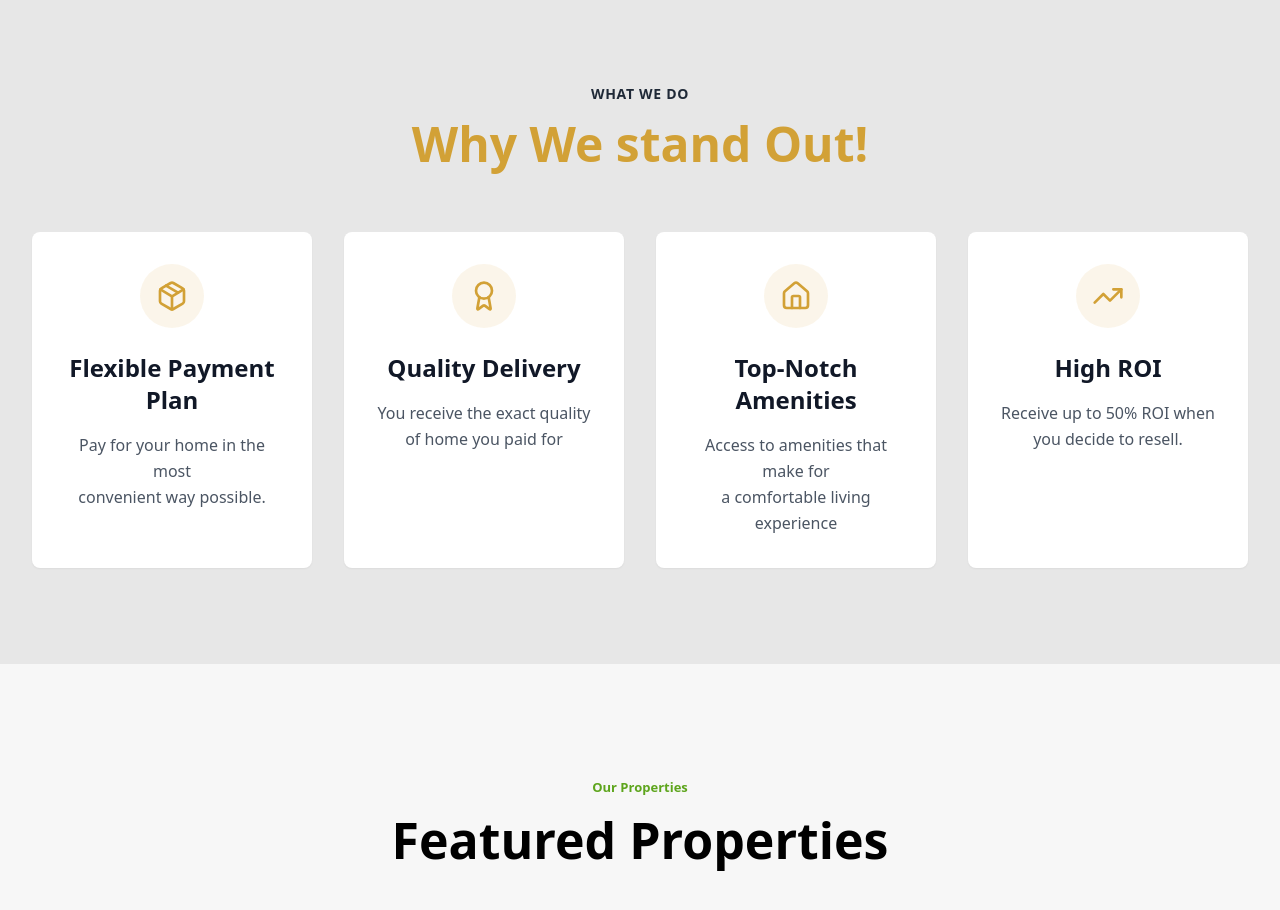
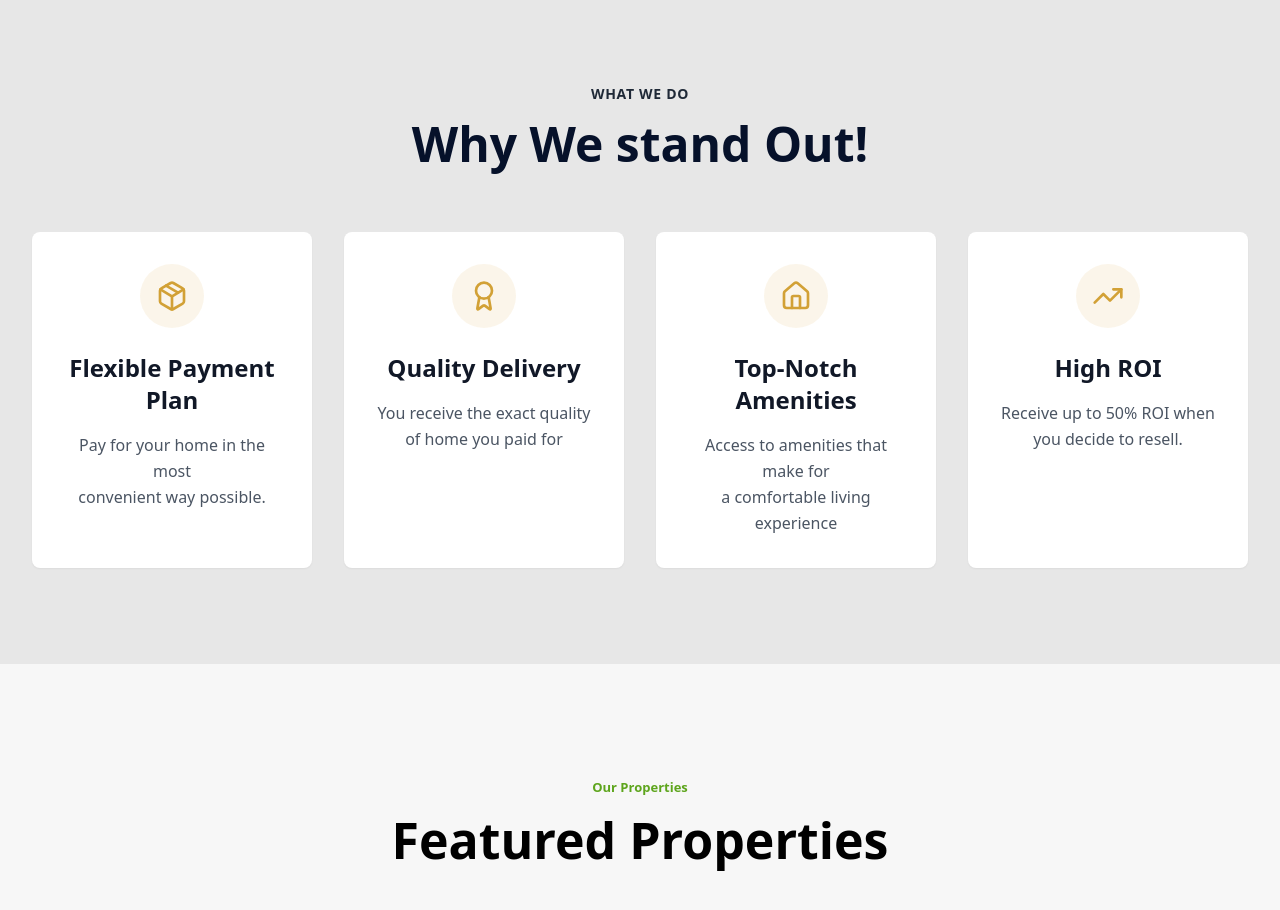
Before and after one commit to wonderfulguru1/ui-blueprint-duplicator, a React (Vite) app: page / in a window 1280 px wide. Shown: the part 1840-2750 px from the top of the page. Built offline with nearby package versions, Linux system fonts and the light colour scheme.

Commit message:
Change "Why We stand Out" color
Change the text color of the "Why We stand Out" heading to #06112a in the CategoriesSection component.

```diff
--- a/src/components/CategoriesSection.tsx
+++ b/src/components/CategoriesSection.tsx
@@ -1,3 +1,4 @@
+
 import React from 'react';
 import { Package, Award, Home, TrendingUp } from 'lucide-react';
 
@@ -9,7 +10,7 @@ export const CategoriesSection: React.FC = () => {
           <div className="text-sm font-semibold text-gray-800 uppercase tracking-wider mb-4">
             WHAT WE DO
           </div>
-          <h2 className="text-3xl lg:text-4xl xl:text-5xl font-bold" style={{ color: '#D2A136' }}>
+          <h2 className="text-3xl lg:text-4xl xl:text-5xl font-bold" style={{ color: '#06112a' }}>
             Why We stand Out!
           </h2>
         </div>
```
